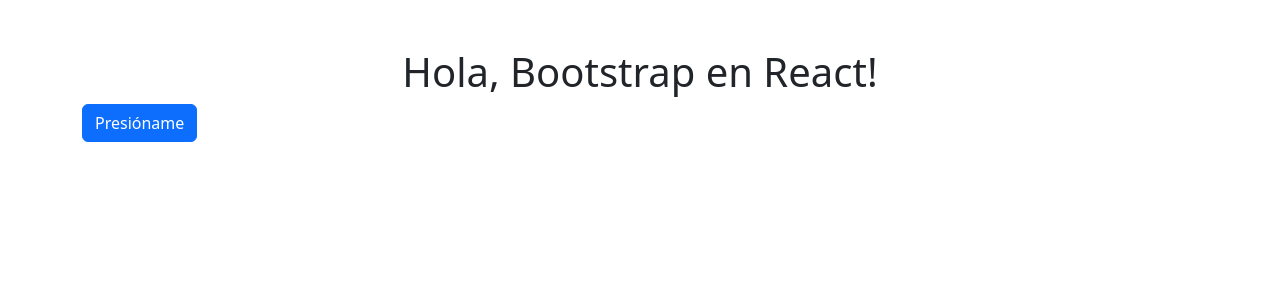
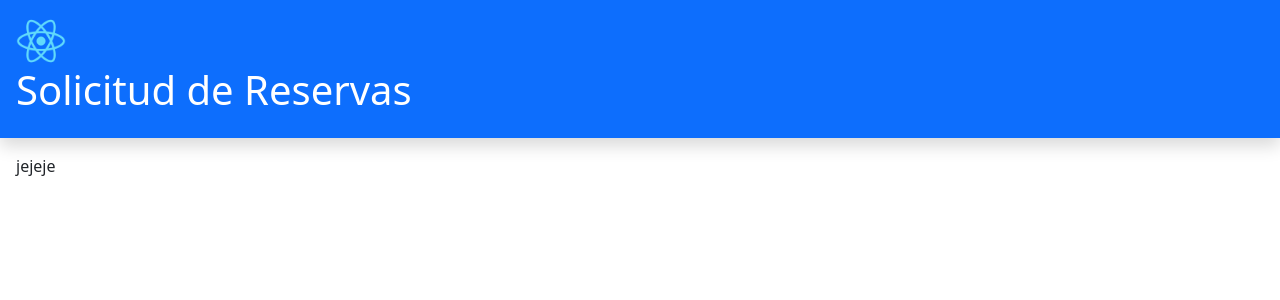
Before and after one commit to MiguelAlejandroRodriguezCruz/sistema-registro-zigzag, a React (Create React App) app: page /ReservasGenerales in a window 1280 px wide. Before the commit this address led to /inicio. Shown: the top 300 px of the page. Built offline with nearby package versions, Linux system fonts and the light colour scheme.

Commit message:
reservas

```diff
--- a/src/components/ReservasEncabezado.js
+++ b/src/components/ReservasEncabezado.js
@@ -1,4 +1,6 @@
-export function ReservasEncabezado() {
+import React from 'react';
+
+function ReservasEncabezado() {
     const recargarPagina = () => {
         window.location.reload();
     };
@@ -22,3 +24,4 @@
         </div>
     );
 }
+export default ReservasEncabezado;
--- a/src/routes/Routes.js
+++ b/src/routes/Routes.js
@@ -1,6 +1,7 @@
 import React, { useState } from 'react';
 import { BrowserRouter as Router, Route, Routes, Navigate } from 'react-router-dom';
 import Inicio from '../components/Inicio'
+import ReservasGenerales  from '../components/ReservasGenerales';
 
 const AppRoutes = () => {
     const [isLoggedIn, setIsLoggedIn] = useState(false);
@@ -9,6 +10,9 @@
         <Router>
             <Routes>
                 <Route path="/inicio" element={<Inicio />} />
+                <Route path="/ReservasGenerales" element={<ReservasGenerales />} />
+
+
                 <Route path="/" element={<Inicio />} />
                 <Route path="*" element={<Navigate to="/inicio" />} />
             </Routes>
```
Also changed, not shown: src/components/ReservasGenerales.js (+4 -3 lines).
